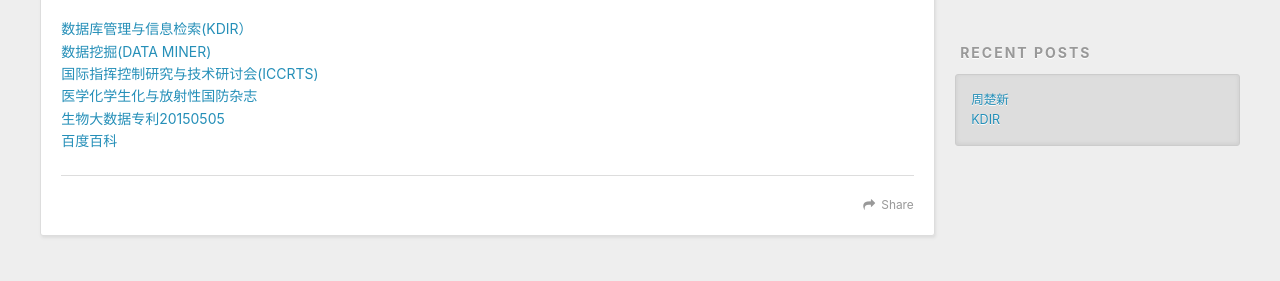
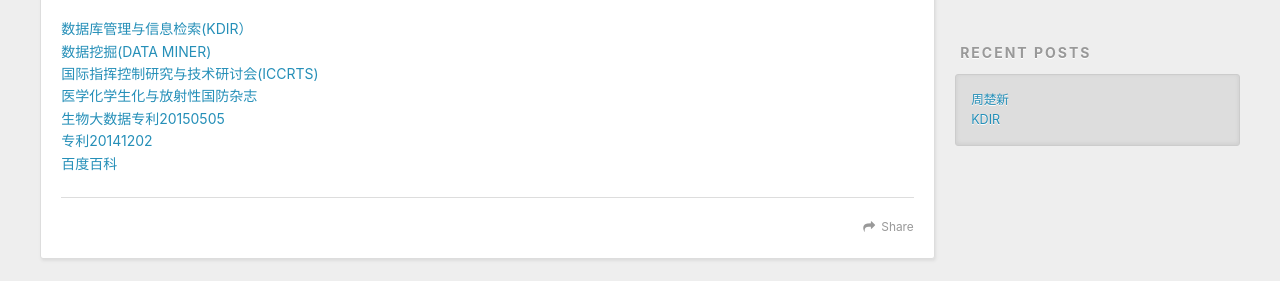
Before and after one commit to linuxpy/njgreen201912, a plain HTML site: page index.html in a window 1280 px wide. Shown: the part 435-716 px from the top of the page. Drawn offline with nearby package versions, Linux system fonts and the light colour scheme.

Commit message:
Site updated: 2019-12-24 21:08:46

```diff
--- a/index.html
+++ b/index.html
@@ -85,7 +85,7 @@
 
     <div class="article-entry" itemprop="articleBody">
 
-        <p><a href="https://linuxpy.github.io/njgreen201912/2019/12/23/KDIR/" target="_blank" rel="noopener">数据库管理与信息检索(KDIR）</a><br><a href="https://wenku.baidu.com/view/72de75a5a0c7aa00b52acfc789eb172dec63995a" target="_blank" rel="noopener">数据挖掘(DATA MINER)</a><br><a href="https://wenku.baidu.com/view/81eab0aff12d2af90242e6b3" target="_blank" rel="noopener">国际指挥控制研究与技术研讨会(ICCRTS)</a><br><a href="https://wenku.baidu.com/view/a1882a55f61fb7360b4c65ea" target="_blank" rel="noopener">医学化学生化与放射性国防杂志</a><br><a href="https://wenku.baidu.com/view/d32bf086a8114431b90dd8c1" target="_blank" rel="noopener">生物大数据专利20150505</a><br><a href="https://baike.baidu.com/item/%E5%91%A8%E6%A5%9A%E6%96%B0" target="_blank" rel="noopener">百度百科</a></p>
+        <p><a href="https://linuxpy.github.io/njgreen201912/2019/12/23/KDIR/" target="_blank" rel="noopener">数据库管理与信息检索(KDIR）</a><br><a href="https://wenku.baidu.com/view/72de75a5a0c7aa00b52acfc789eb172dec63995a" target="_blank" rel="noopener">数据挖掘(DATA MINER)</a><br><a href="https://wenku.baidu.com/view/81eab0aff12d2af90242e6b3" target="_blank" rel="noopener">国际指挥控制研究与技术研讨会(ICCRTS)</a><br><a href="https://wenku.baidu.com/view/a1882a55f61fb7360b4c65ea" target="_blank" rel="noopener">医学化学生化与放射性国防杂志</a><br><a href="https://wenku.baidu.com/view/d32bf086a8114431b90dd8c1" target="_blank" rel="noopener">生物大数据专利20150505</a><br><a href="https://wenku.baidu.com/view/f841ce63910ef12d2bf9e764.html?rec_flag=default&sxts=1577192034770" target="_blank" rel="noopener">专利20141202</a><br><a href="https://baike.baidu.com/item/%E5%91%A8%E6%A5%9A%E6%96%B0" target="_blank" rel="noopener">百度百科</a></p>
 
 
     </div>
```
Also changed, not shown: 2019/12/23/zhou/index.html (+4 -4 lines).
